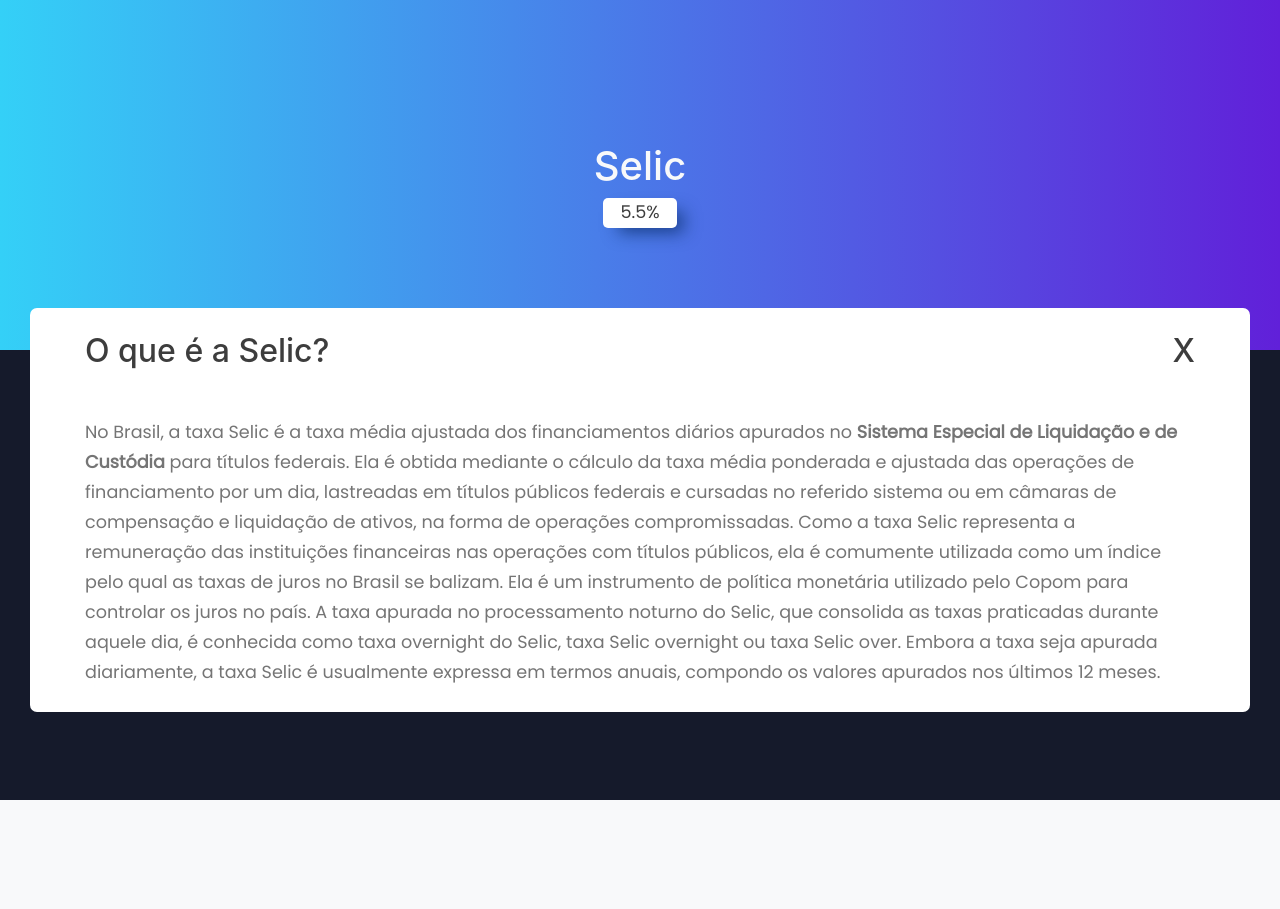
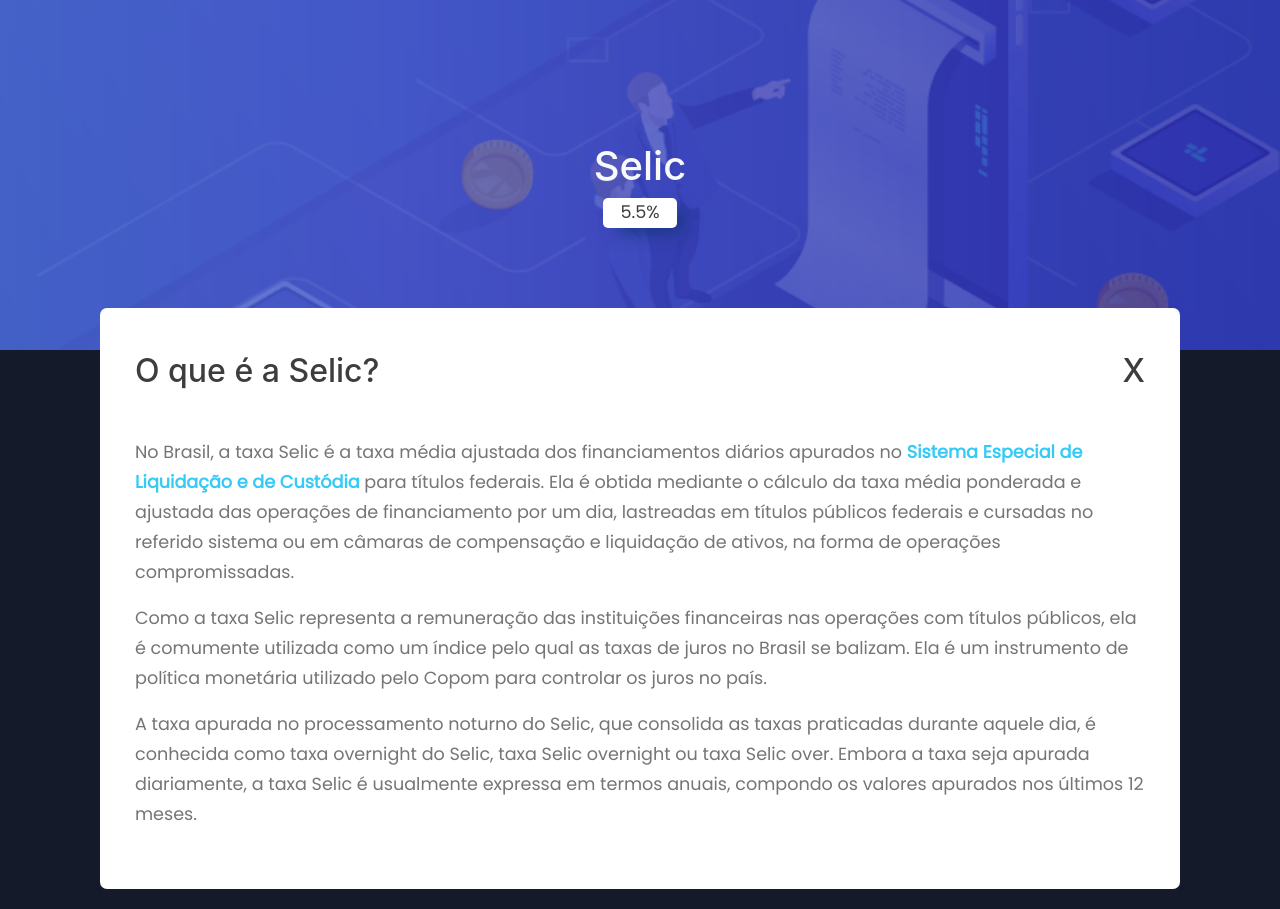
Before and after one commit to wagstalos/Invest8, a PHP site: page /selic.html in a window 1280 px wide. Before the commit the page ends 800 px from the top, so only its background shows below. Run offline with PHP 8.4, Linux system fonts and the light colour scheme; some libraries are stand-ins or nearby versions.

Commit message:
headers atualizados

```diff
--- a/css/style.css
+++ b/css/style.css
@@ -395,13 +395,13 @@ input{
 .padding-0{
     padding: 0 !important;
 }
+
 .header {
     max-width: 100%;
     height: 350px;
     padding: 142px 0 160px 0;
-    /* background-image: url(https://fakeimg.pl/250x100/ff0000/); */
-    background: rgba(52,208,247,1);
-    background: -moz-linear-gradient(left, rgba(52,208,247,1) 0%, rgba(97,32,217,1) 100%);
+     background: rgba(52,208,247,1);
+     background: -moz-linear-gradient(left, rgba(52,208,247,1) 0%, rgba(97,32,217,1) 100%);
     background: -webkit-gradient(left top, right top, color-stop(0%, rgba(52,208,247,1)), color-stop(100%, rgba(97,32,217,1)));
     background: -webkit-linear-gradient(left, rgba(52,208,247,1) 0%, rgba(97,32,217,1) 100%);
     background: -o-linear-gradient(left, rgba(52,208,247,1) 0%, rgba(97,32,217,1) 100%);
@@ -411,7 +411,13 @@ input{
     background-size: cover;
     background-position: center center;
 }
-
+.texture-header{
+    background-image: url(../img/banner-home.png);
+}
+.taxas {
+    background-image: url(../img/img-interno.png);
+    background-size: cover;
+}
 /* card de texto do artigo*/
 .card-horizontal {
     display: flex;
@@ -421,7 +427,7 @@ input{
     background-color: white;
     border-radius: 7px;
     margin:-42px 30px 20px 30px;
-    /* height: 100vh; */
+    padding: 20px;
 }
 /* fica no topo para mostrar a taxa atual da Selic */
 .card-tax{
@@ -432,11 +438,18 @@ input{
     -moz-box-shadow: 11px 9px 17px -5px rgba(18,55,122,0.91);
     box-shadow: 11px 9px 17px -5px rgba(18,55,122,0.91);
 }
-
-
-
 .card.card-cascade.narrower .view.view-cascade {
     margin-left: 4%;
     margin-right: 4%;
     margin-top: -1.25rem;
 }
+/* ----------------------------------
+mobile
+--------------------------------------- */
+@media (max-width: 600px)
+{
+    .content-article {
+        margin: -42px 0px 20px 00px;
+        padding: 10px;
+    }
+}
--- a/home.html
+++ b/home.html
@@ -115,7 +115,8 @@
             </nav>
 
             <div class="container-fluid padding-0">
-                <div class="header">
+                <div class="header texture-header">
+                    <h6 class="text-center">Bem vindo ao curso de: </h6>
                     <div class="d-flex justify-content-center">
                         <h1>Investimentos</h1>
                     </div>
--- a/selic.html
+++ b/selic.html
@@ -20,7 +20,7 @@
 
 <body>
     <div class="container-fluid padding-0">
-        <div class="header">
+        <div class="header taxas">
             <div class="d-flex justify-content-center text-light">
                 <h1>Selic</h1>
             </div>
@@ -30,7 +30,7 @@
         </div>
     </div>
 
-    <div class="container-fluid padding-0">
+    <div class="container padding-0">
         <div class="content-article">
             <div class="container">
                 <div class="d-flex justify-content-between bd-highlight mb-3">
@@ -42,22 +42,21 @@
                             <h2 class="d-flex justify-content-end align-right color-gray pt-4">X</h2>
                         </a>
                     </div>
-
                 </div>
-
-
-                <p class="pt-4 pb-4">
+                <p class="pt-4">
                     No Brasil, a taxa Selic é a taxa média ajustada dos financiamentos diários apurados no
-                    <b>Sistema Especial de Liquidação e de Custódia</b> para títulos federais. Ela é obtida mediante
+                    <b class="color-blue">Sistema Especial de Liquidação e de Custódia</b> para títulos federais. Ela é
+                    obtida mediante
                     o cálculo da taxa média ponderada e ajustada das operações de financiamento por um dia,
                     lastreadas em títulos públicos federais e cursadas no referido sistema ou em câmaras de
-                    compensação e liquidação de ativos, na forma de operações compromissadas.
-
+                    compensação e liquidação de ativos, na forma de operações compromissadas. </p>
+                <p>
                     Como a taxa Selic representa a remuneração das instituições financeiras nas operações com
                     títulos públicos, ela é comumente utilizada como um índice pelo qual as taxas de juros no
                     Brasil se balizam. Ela é um instrumento de política monetária utilizado pelo Copom para
                     controlar os juros no país.
-
+                </p>
+                <p class="pb-4">
                     A taxa apurada no processamento noturno do Selic, que consolida as taxas praticadas durante
                     aquele dia, é conhecida como taxa overnight do Selic, taxa Selic overnight ou taxa Selic
                     over. Embora a taxa seja apurada diariamente, a taxa Selic é usualmente expressa em termos
@@ -67,10 +66,6 @@
 
         </div>
     </div>
-
-
-
-
     <!-- jQuery CDN - Slim version (=without AJAX) -->
     <script src="https://code.jquery.com/jquery-3.3.1.slim.min.js"
         integrity="sha384-q8i/X+965DzO0rT7abK41JStQIAqVgRVzpbzo5smXKp4YfRvH+8abtTE1Pi6jizo"
```
Also changed, not shown: img/banner-home.png (added), img/img-interno.png (added).
